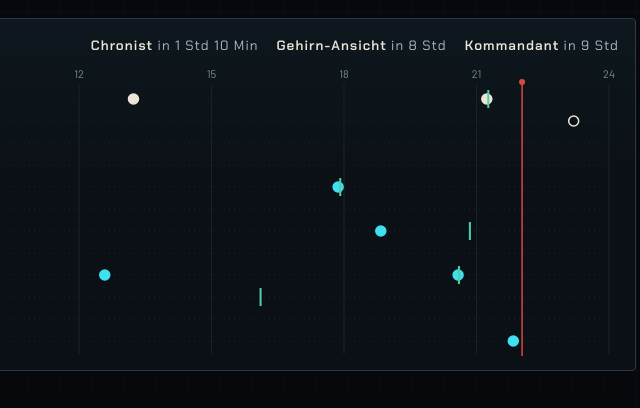
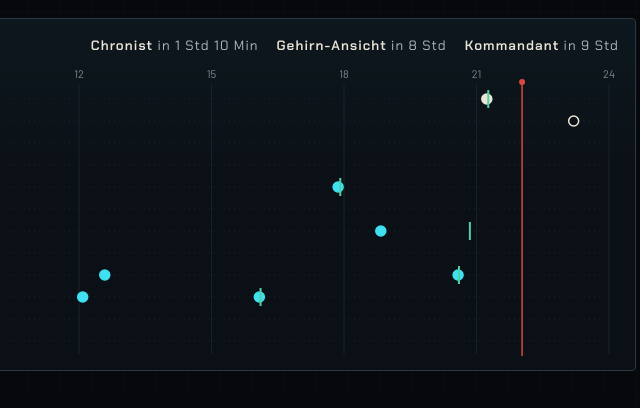
Before and after one commit to Marvin-crypto66/zenturion-stimme, a plain HTML site: page zentrale.html in a window 1280 px wide. Shown: the part 669-1077 px from the top of the page, 620-1260 px from the left. Drawn offline with nearby package versions, Linux system fonts and the light colour scheme; animation ran at ten frames a second.

Commit message:
Code-Review: Zentrale robuster, Stand mit Datum, Daten nie aus dem Cache

```diff
--- a/sw.js
+++ b/sw.js
@@ -1,5 +1,5 @@
 // Zenturion: hält die App-Hülle offline bereit. Gespräche laufen immer live.
-const CACHE = "zenturion-v9";
+const CACHE = "zenturion-v10";
 const SHELL = ["./", "./index.html", "./manifest.webmanifest", "./icon-192.png", "./icon-512.png", "./apple-touch-icon.png", "./zentrale.html"];
 
 self.addEventListener("install", (e) => {
@@ -15,10 +15,12 @@ self.addEventListener("activate", (e) => {
 self.addEventListener("fetch", (e) => {
   const url = new URL(e.request.url);
   if (e.request.method !== "GET" || url.origin !== self.location.origin) return;
+  // Lage und Tresor immer frisch aus dem Netz, nie aus dem Speicher
+  if (/\.json$/.test(url.pathname)) return;
   // Netz zuerst, damit Updates sofort ankommen; ohne Netz die gespeicherte Hülle
   e.respondWith(
     fetch(e.request)
-      .then((res) => { const copy = res.clone(); caches.open(CACHE).then((c) => c.put(e.request, copy)); return res; })
+      .then((res) => { if (res.ok) { const copy = res.clone(); caches.open(CACHE).then((c) => c.put(e.request, copy)); } return res; })
       .catch(() => caches.match(e.request).then((r) => r || caches.match("./index.html")))
   );
 });
--- a/zentrale.html
+++ b/zentrale.html
@@ -429,7 +429,8 @@ const SERVER = "Claude Code Remote";
 const fmt = (n) => (n == null || isNaN(n)) ? "–" : Number(n).toLocaleString("de-DE");
 const eur = (n) => (n == null || isNaN(n)) ? "–" : Number(n).toLocaleString("de-DE", { maximumFractionDigits: 0 }) + " €";
 const dtf = (d, o) => new Intl.DateTimeFormat("de-DE", Object.assign({ timeZone: TZ }, o)).format(d);
-const hm = (t) => dtf(new Date(t), { hour: "2-digit", minute: "2-digit" });
+const okT = (t) => t != null && t !== "" && Number.isFinite(+new Date(t));
+const hm = (t) => okT(t) ? dtf(new Date(t), { hour: "2-digit", minute: "2-digit" }) : "–";
 function ago(iso){
   if (!iso) return "noch nie";
   const t = Date.parse(iso); if (isNaN(t)) return "–";
@@ -446,25 +447,26 @@ function until(t){
   return dtf(new Date(t), { weekday: "short" }) + " " + hm(t);
 }
 function when(t){
+  if (!okT(t)) return "–";
   const d = new Date(t), today = bParts(Date.now()), b = bParts(t);
   const same = today.y === b.y && today.m === b.m && today.d === b.d;
   const tom = bParts(Date.now() + 864e5);
   const isTom = tom.y === b.y && tom.m === b.m && tom.d === b.d;
   return (same ? "heute " : isTom ? "morgen " : dtf(d, { weekday: "short", day: "2-digit", month: "2-digit" }) + " ") + hm(t);
 }
-function shortWhen(t){ const a = bParts(Date.now()), b = bParts(t); return a.y === b.y && a.m === b.m && a.d === b.d ? hm(t) : dtf(new Date(t), { weekday: "short" }) + " " + hm(t); }
+function shortWhen(t){ if (!okT(t)) return "–"; const a = bParts(Date.now()), b = bParts(t); return a.y === b.y && a.m === b.m && a.d === b.d ? hm(t) : dtf(new Date(t), { weekday: "short" }) + " " + hm(t); }
 let toastT;
 function toast(msg){ const t = $("toast"); t.textContent = msg; t.hidden = false; clearTimeout(toastT); toastT = setTimeout(() => t.hidden = true, 3400); }
 
 /* Berliner Zeit ohne Bibliothek */
 const PF = new Intl.DateTimeFormat("en-US", { timeZone: TZ, hourCycle: "h23", year: "numeric", month: "2-digit", day: "2-digit", hour: "2-digit", minute: "2-digit", second: "2-digit" });
-function bParts(t){ const o = {}; PF.formatToParts(new Date(t)).forEach(x => o[x.type] = x.value); return { y: +o.year, m: +o.month, d: +o.day, h: +o.hour, mi: +o.minute, s: +o.second }; }
+function bParts(t){ if (!okT(t)) t = Date.now(); const o = {}; PF.formatToParts(new Date(t)).forEach(x => o[x.type] = x.value); return { y: +o.year, m: +o.month, d: +o.day, h: +o.hour, mi: +o.minute, s: +o.second }; }
 function offAt(t){ const b = bParts(t); return Date.UTC(b.y, b.m - 1, b.d, b.h, b.mi, b.s) - Math.floor(t / 1000) * 1000; }
 function berlin(y, m, d, h, mi){ const g = Date.UTC(y, m - 1, d, h, mi); let t = g - offAt(g); t = g - offAt(t); return t; }
 
 /* Takt der Agenten (Berliner Zeit; Wochentage 0 = Sonntag) */
 const SCHED = {
-  kommandant: { t: ["07:14","13:14","21:14"] },
+  kommandant: { t: ["07:14","21:14"] },
   chronist: { t: ["23:12"] },
   spaeher: { w: [1,4], t: ["10:12"] },
   schatzmeister: { w: [0], t: ["18:12"] },
@@ -473,9 +475,9 @@ const SCHED = {
   publisher: { w: [2,4,6,0], t: ["18:50"] },
   report: { w: [0], t: ["19:40"] },
   comments: { t: ["12:35","20:35"] },
-  stories: { t: ["12:05","20:05","22:05"], von: "2026-10-14", bis: "2026-10-31" },
+  stories: { t: ["12:05","16:05"], von: "2026-11-03" },
   wachstum: { w: [1], t: ["08:41"] },
-  gehirn: { t: ["06:50","21:50"] }
+  gehirn: { t: ["06:50"] }
 };
 function slotsOn(id, y, m, d){
   const s = SCHED[id]; if (!s) return [];
@@ -496,7 +498,7 @@ const ACCESS = {
   content: { liest: ["Marke/Ziel und Mandat","Marke/Wachstumsplan","Marke/Stimme","Marke/Säulen und Rhythmus","Marke/Harte Regeln","Gelerntes/Was funktioniert","Gelerntes/Was nicht funktioniert","Posts/Übersicht","Ideen/Von Marvin","Ideen/Ideenspeicher","Entscheidungen/Entscheidungslog"], schreibt: ["Ideen/Ideenspeicher","Ideen/Von Marvin","Posts/Übersicht"] },
   publisher: { liest: ["Posts/Vorlage"], schreibt: ["Posts/","Posts/Übersicht","Gelerntes/Technik Instagram"] },
   report: { liest: ["Gelerntes/","Posts/","Zahlen/","Tage/","Ideen/","Wochen/"], schreibt: ["Wochen/","Gelerntes/Was funktioniert","Gelerntes/Was nicht funktioniert","Ideen/Vorschläge der Agenten","Marke/Wachstumsplan","Entscheidungen/Entscheidungslog","01 Index"] },
-  stories: { liest: ["Aktionen/Jubiläum 2026"], schreibt: ["Aktionen/Jubiläum 2026"] },
+  stories: { liest: ["00 Start","Gelerntes/Marvins Ton"], schreibt: [] },
   gehirn: { liest: ["*"], schreibt: ["Gehirn Ansicht"] },
   kommandant: { liest: ["00 Start","Ideen/Von Marvin"], schreibt: ["Ideen/Von Marvin"], merkt: true },
   chronist: { liest: ["00 Start","01 Index"], schreibt: ["Zenturion/","01 Index"], merkt: true },
@@ -709,11 +711,12 @@ function memShape(n, x, y, r, col, fill){
   else if (art === "beobachtung"){ cx.beginPath(); cx.moveTo(x - r, y); cx.lineTo(x + r, y); cx.moveTo(x, y - r); cx.lineTo(x, y + r); cx.stroke(); }
   else { cx.beginPath(); cx.arc(x, y, r, 0, 6.283); cx.fill(); cx.stroke(); }
 }
-let running = true;
+let running = true, rafId = 0;
+function loopRAF(){ cancelAnimationFrame(rafId); rafId = requestAnimationFrame(frame); }
 function frame(ts){
   const T = reduced ? 0 : ts / 1000;
   cx.clearRect(0, 0, W, H);
-  if (!G.nodes.length){ if (!reduced && running) requestAnimationFrame(frame); return; }
+  if (!G.nodes.length){ if (!reduced && running) loopRAF(); return; }
   const F = focusSet();
   const dim = (id) => F && !F.has(id);
   // Regionen
@@ -822,12 +825,12 @@ function frame(ts){
   // Ring um die Auswahl
   const s = G.byId.get(selId);
   if (s && s.kind !== "core"){ cx.strokeStyle = C.ink; cx.lineWidth = 1.2; cx.setLineDash([3, 3]); cx.beginPath(); cx.arc(s.x, s.y, s.r + 6, 0, 6.283); cx.stroke(); cx.setLineDash([]); }
-  if (running && !reduced) requestAnimationFrame(frame);
+  if (running && !reduced) loopRAF();
 }
 const core = () => G.byId.get("z") || { x: W / 2, y: H / 2, r: 18 };
-function redraw(){ if (reduced || !running) requestAnimationFrame(frame); }
-document.addEventListener("visibilitychange", () => { const was = running; running = document.visibilityState === "visible"; if (running && !was && !reduced) requestAnimationFrame(frame); });
-requestAnimationFrame(frame);
+function redraw(){ if (reduced || !running) loopRAF(); }
+document.addEventListener("visibilitychange", () => { const was = running; running = document.visibilityState === "visible"; if (running && !was && !reduced) loopRAF(); });
+loopRAF();
 
 /* Antippen und Überfahren */
 function hit(px, py){
@@ -864,6 +867,7 @@ function select(id, scroll){
 /* ---------- Detailblatt ---------- */
 function chipsFor(ids, cls){ return ids.map(id => { const n = G.byId.get(id); if (!n) return ""; const lab = n.kind === "note" ? n.ref.titel : n.kind === "agent" ? n.ref.label : String(n.ref?.text || "").slice(0, 40); return `<button class="chip ${cls}" data-sel="${esc(id)}">${esc(lab)}</button>`; }).join(""); }
 function renderDetail(){
+  const kin = $("keyIn"); if (kin && (document.activeElement === kin || kin.value)) return;
   const el = $("detail"), id = S.sel, n = id && G.byId.get(id);
   if (!n){ el.innerHTML = coreDetail(); return; }
   if (n.kind === "agent"){
@@ -1088,7 +1092,7 @@ function renderWatch(){
   const L = S.lage, st = $("wState"), tx = $("wText");
   const bad = S.legion.filter(a => a.last_status === "error");
   if (!L){ st.className = "state warn"; tx.textContent = "wartet auf die Lage"; return; }
-  const age = (Date.now() - Date.parse(L.updated_at)) / 3600e3;
+  const pa = Date.parse(L.updated_at), age = isNaN(pa) ? Infinity : (Date.now() - pa) / 3600e3;
   st.className = "state" + (bad.length ? " bad" : age > 14 ? " warn" : "");
   tx.textContent = bad.length ? bad.length + " Agent mit Fehler" : age > 14 ? "Wache verspätet" : "Wache aktiv";
   $("wLage").textContent = "Lage " + ago(L.updated_at);
@@ -1099,7 +1103,7 @@ function renderWatch(){
 function clock(){ $("clock").textContent = dtf(new Date(), { weekday: "long", hour: "2-digit", minute: "2-digit" }); }
 clock(); setInterval(clock, 20000);
 function renderChart(){
-  const svg = $("chart"), v = S.lage?.verlauf;
+  const svg = $("chart"), v = Array.isArray(S.lage?.verlauf) ? S.lage.verlauf.map(Number).filter(Number.isFinite) : null;
   if (!svg || $("p-lage").hidden) return;
   if (!v || v.length < 2){ svg.innerHTML = ""; $("chartNote").textContent = "Der Verlauf erscheint, sobald zwei Tage gezählt sind."; return; }
   const w = svg.clientWidth || 500, h = 170, pl = 34, pr = 34, pt = 12, pb = 24;
@@ -1218,8 +1222,10 @@ document.addEventListener("submit", async (e) => {
     try { await unseal(await fetchJson(f), k); ok = true; none = false; } catch (x) { if (x.name === "OperationError"){ bad = true; none = false; } }
   }
   if (bad && !ok){ er.hidden = false; er.textContent = "Der Schlüssel passt nicht."; return; }
+  if (!ok){ er.hidden = false; er.textContent = "Gerade sind keine Daten zum Prüfen da. Versuch es gleich noch einmal."; return; }
+  $("keyIn").value = "";
   setKey(k);
-  toast(none ? "Gespeichert. Die verschlüsselten Daten kommen mit dem nächsten Lauf des Kommandanten." : "Entsperrt.");
+  toast("Entsperrt.");
   load();
 });
 setInterval(() => { if (document.visibilityState === "visible") load(); }, 5 * 60 * 1000);
```
Also changed, not shown: index.html (+1 -1 lines).
